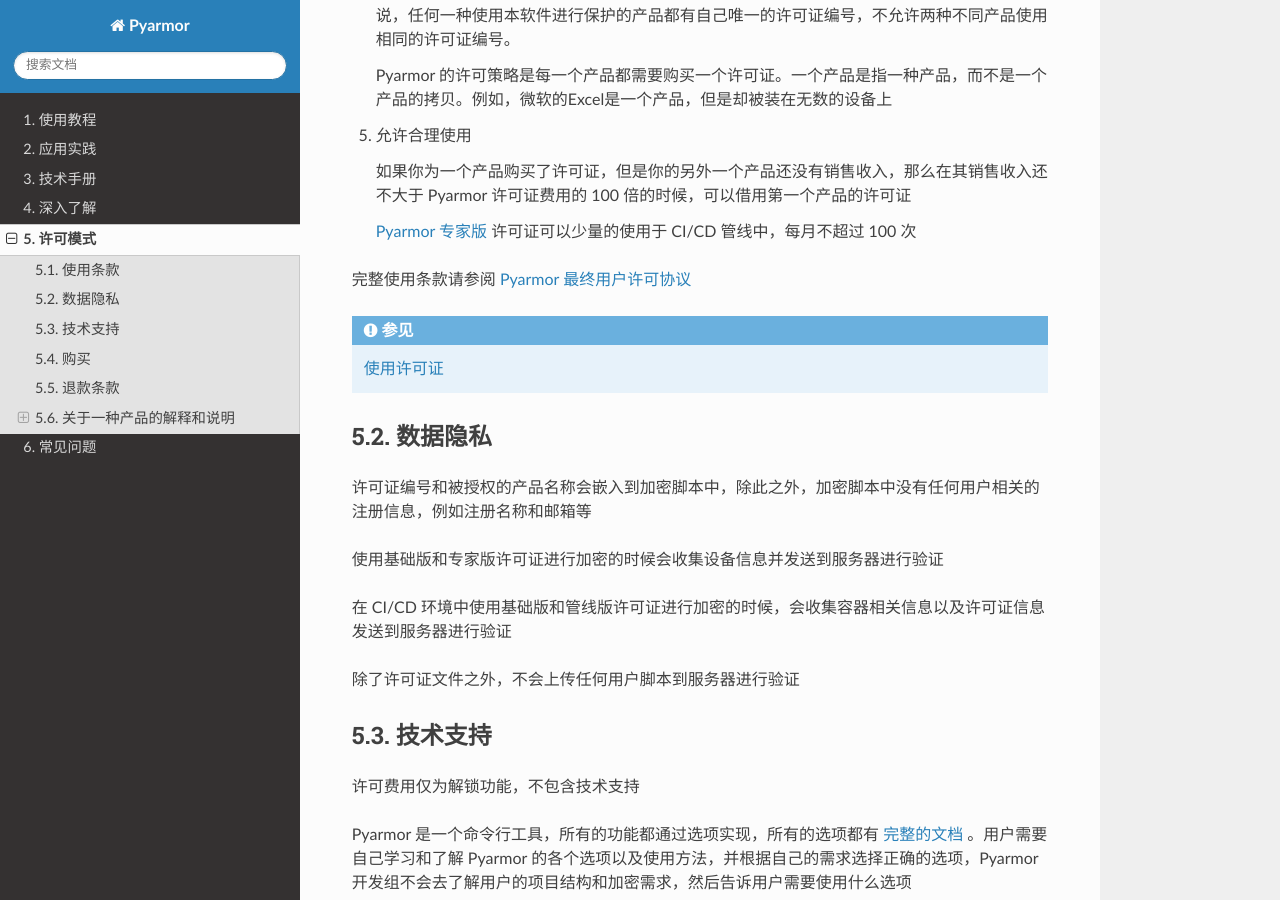
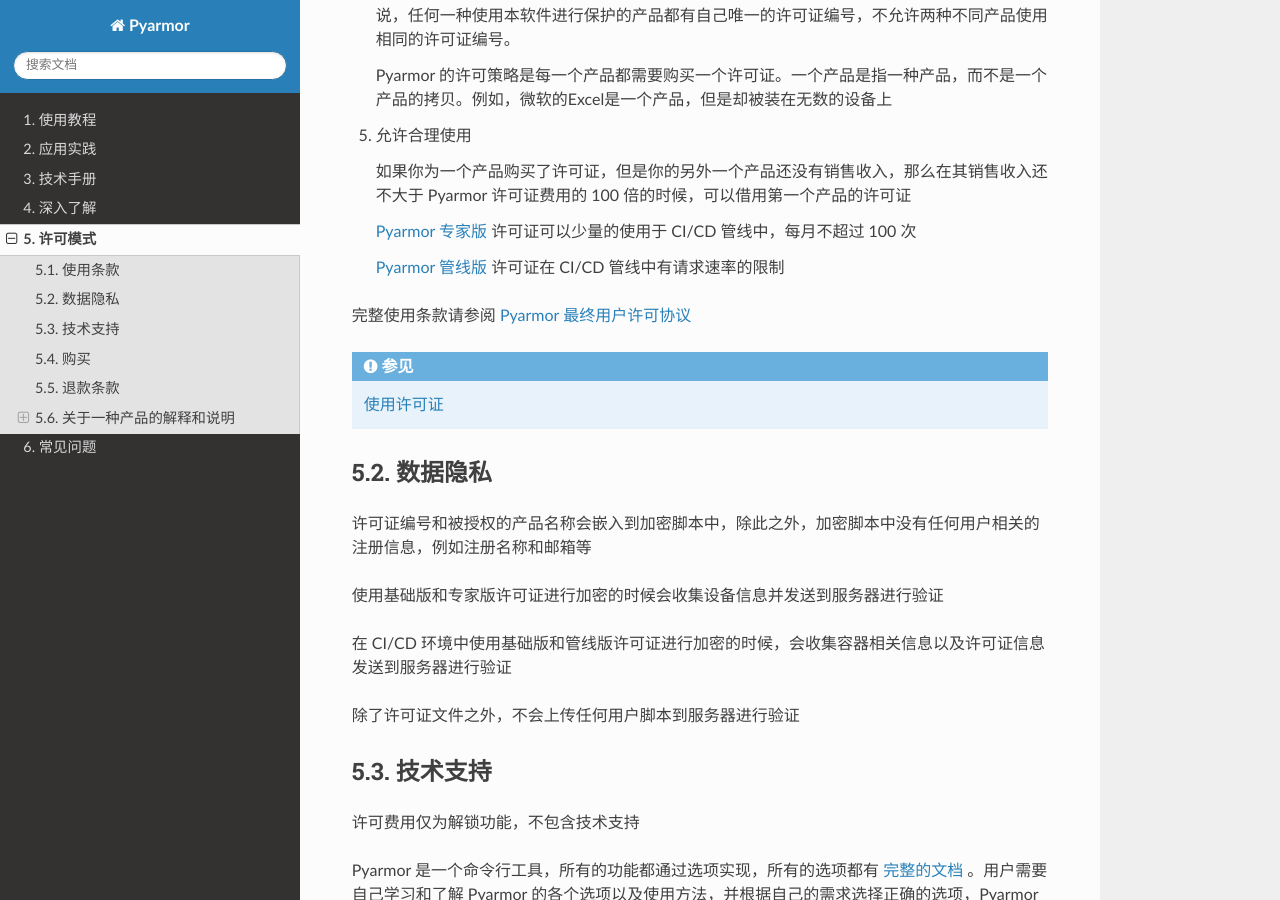
Before and after one commit to dashingsoft/pyarmor-docs-zh, a Sphinx documentation site: the page built from docs/licenses.rst, in a window 1280 px wide and 900 px high, scrolled down 2360 px. Built offline with Sphinx 7.4.7 and the Read the Docs theme 3.1.0, drawn with Linux system fonts in a browser that asks for light colours.

Commit message:
说明管线版许可证有请求速率限制

```diff
--- a/docs/licenses.rst
+++ b/docs/licenses.rst
@@ -123,6 +123,8 @@
    如果你为一个产品购买了许可证，但是你的另外一个产品还没有销售收入，那么在其销售收入还不大于 Pyarmor 许可证费用的 100 倍的时候，可以借用第一个产品的许可证
 
    :term:`Pyarmor 专家版` 许可证可以少量的使用于 CI/CD 管线中，每月不超过 100 次
+
+   :term:`Pyarmor 管线版` 许可证在 CI/CD 管线中有请求速率的限制
 
 完整使用条款请参阅 `Pyarmor 最终用户许可协议`_
 
```
